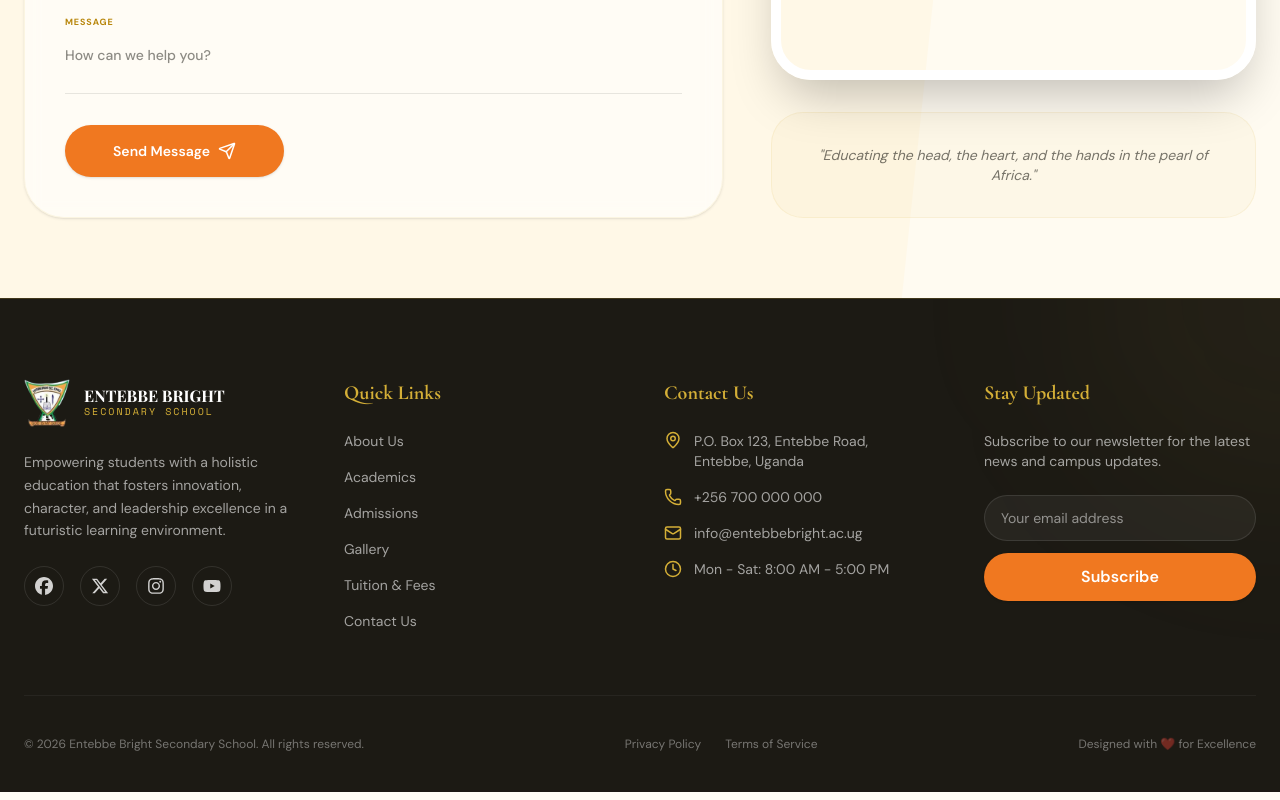
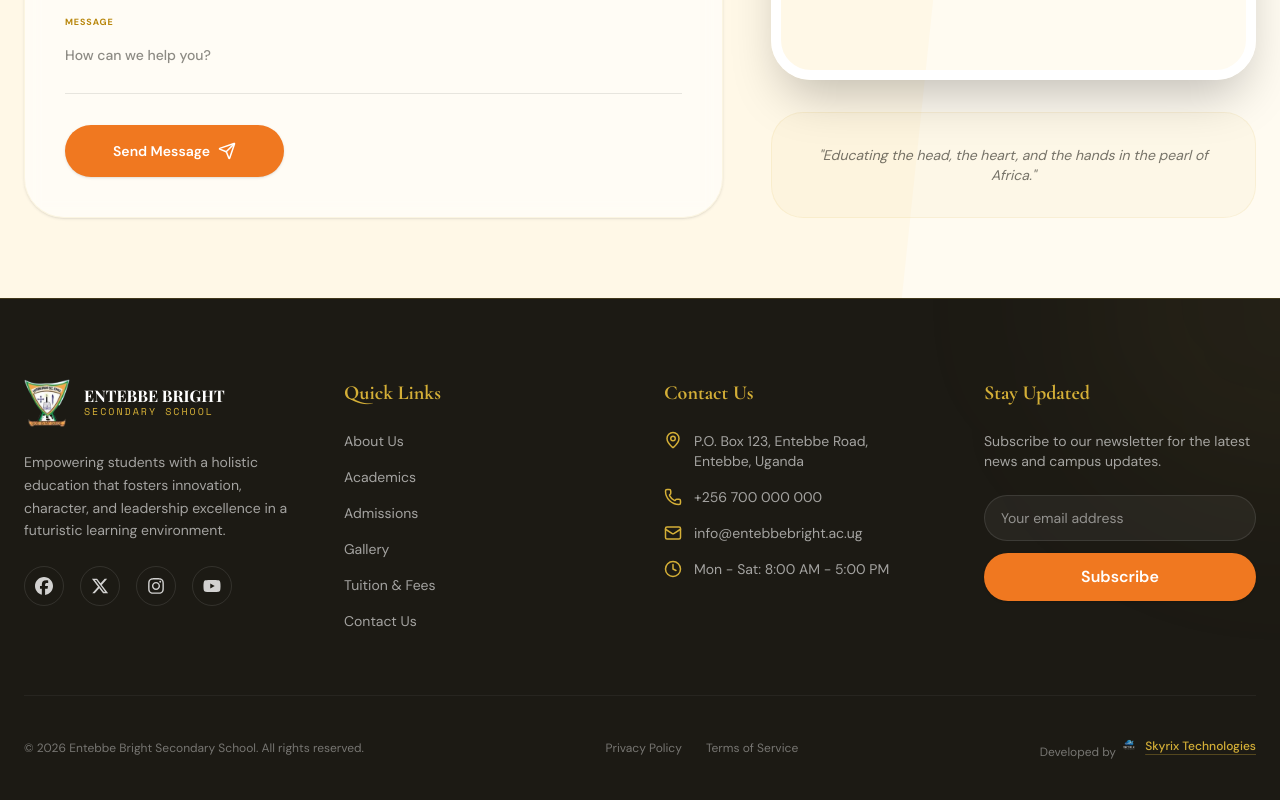
Before and after one commit to katsomar/Entebbe-Bright-Secondary-School, a Next.js app: page / in a window 1280 px wide. Shown: the part 6902-7702 px from the top of the page. Built offline with nearby package versions, Linux system fonts and the light colour scheme; grey boxes are pictures that could not be loaded; a web font is replaced by a local one.

Commit message:
added skyrix developed in the footer

```diff
--- a/src/components/layout/Footer.tsx
+++ b/src/components/layout/Footer.tsx
@@ -113,7 +113,25 @@ const Footer = () => {
             <Link href="#" className="hover:text-gold-main transition-colors">Privacy Policy</Link>
             <Link href="#" className="hover:text-gold-main transition-colors">Terms of Service</Link>
           </div>
-          <p className="mt-4 md:mt-0">Designed with ❤️ for Excellence</p>
+          <p className="mt-4 md:mt-0">
+            Developed by{" "}
+            <Link
+              href="https://skyrix-techologies.vercel.app/"
+              target="_blank"
+              rel="noopener noreferrer"
+              className="text-gold-main hover:text-gold-bright transition-all duration-300 font-medium underline underline-offset-4 decoration-gold-main/30 inline-flex items-center group"
+            >
+              <div className="relative w-5 h-5 mr-1.5 opacity-80 group-hover:opacity-100 transition-opacity">
+                <Image
+                  src="/hero/dark.png"
+                  alt="Skyrix Logo"
+                  fill
+                  className="object-contain"
+                />
+              </div>
+              Skyrix Technologies
+            </Link>
+          </p>
         </div>
       </div>
     </footer>
```
Also changed, not shown: public/hero/dark.png (added).
